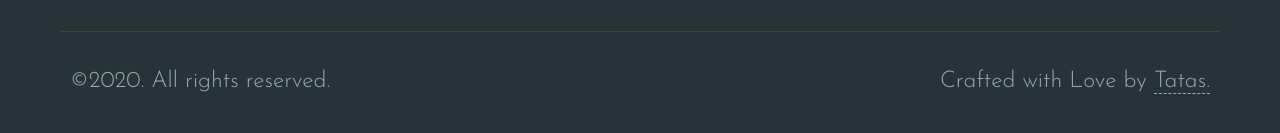
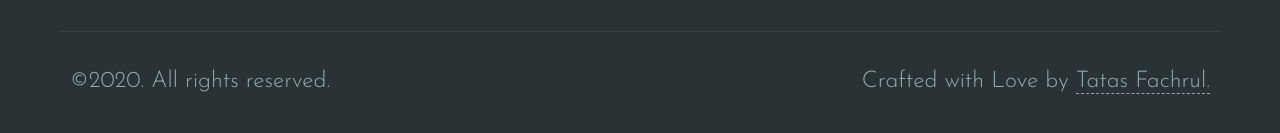
Before and after one commit to tatasfachrul/portofolio, a website built with Parcel: page src/index.html in a window 1280 px wide. Shown: the part 4804-4937 px from the top of the page. Built offline with nearby package versions, Linux system fonts and the light colour scheme.

Commit message:
change footer

```diff
--- a/src/index.html
+++ b/src/index.html
@@ -235,7 +235,7 @@
 		<div class="footer__outro">
 			<p class="footer__info">
 				Crafted with Love by
-				<a href="https://twitter.com/tastasss">Tatas.</a>
+				<a href="https://twitter.com/tastasss">Tatas Fachrul.</a>
 			</p>
 			<p class="footer__info">&copy;2020. All rights reserved.</p>
 		</div>
```
